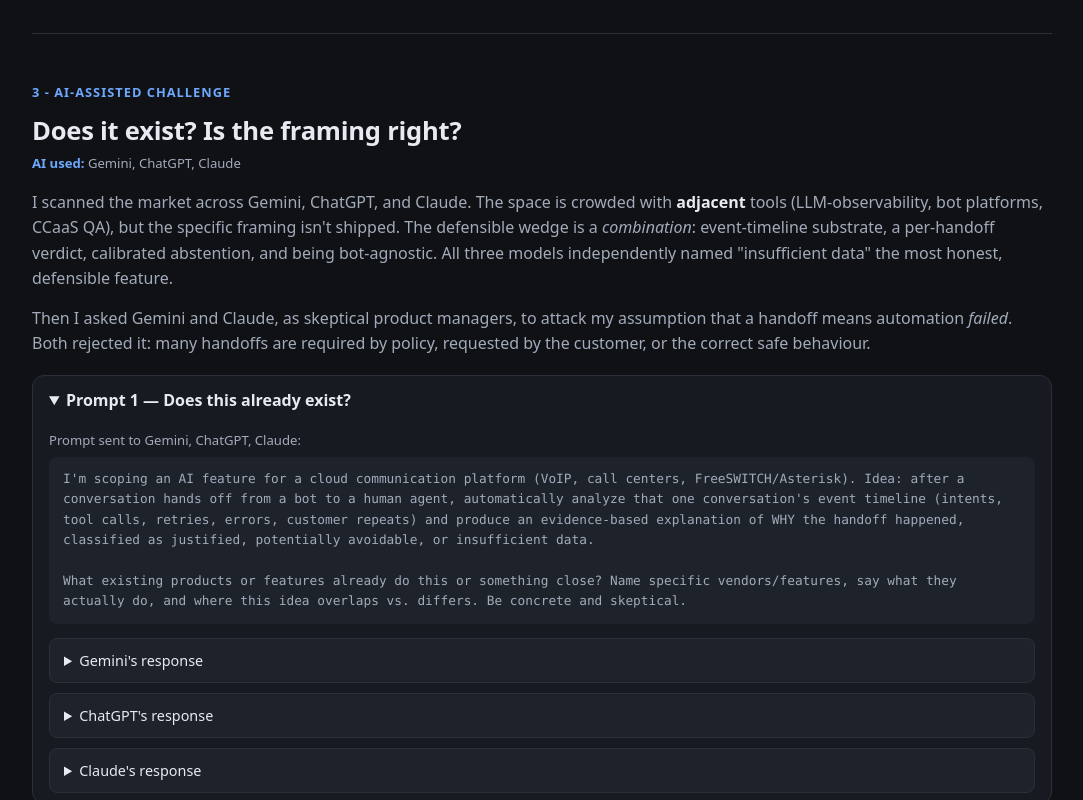
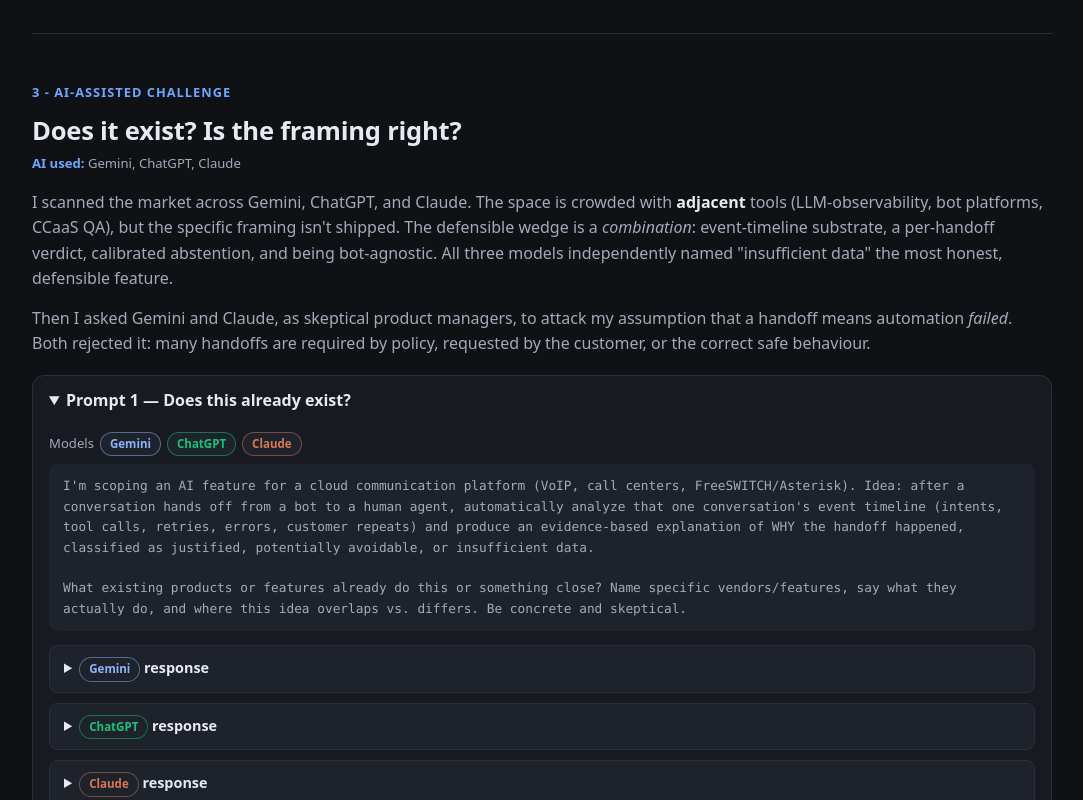
Before and after one commit to erelado/ai-conversation-journey-investigator, a React (Vite) app: page / in a window 1280 px wide. Both pictures are taken after a click on the heading "Prompt 1 — Does this already exist?". Shown: the part 1045-1845 px from the top of the page, without its empty margins (98-1181 px from the left). Built offline with nearby package versions, Linux system fonts and the light colour scheme.

Commit message:
feat(ui): model tags on prompts, June 2026 date, generic assignment wording
Show each model as a colored tag in the AI-challenge blocks; add a June 2026 date chip in the hero and the date in the footer; drop the company name from the footer.

```diff
--- a/src/App.css
+++ b/src/App.css
@@ -26,6 +26,12 @@
   color: var(--text-dim);
   margin: 0 0 28px;
 }
+.hero-meta {
+  display: flex;
+  flex-wrap: wrap;
+  gap: 10px;
+  margin-bottom: 28px;
+}
 .hero .scope {
   display: inline-block;
   font-size: 0.85rem;
@@ -33,7 +39,6 @@
   border: 1px solid var(--border);
   border-radius: 999px;
   padding: 4px 14px;
-  margin-bottom: 28px;
 }
 .hero .actions {
   display: flex;
@@ -529,10 +534,43 @@
   color: var(--accent);
 }
 .ex-meta {
+  display: flex;
+  align-items: center;
+  flex-wrap: wrap;
+  gap: 6px;
   padding: 0 16px;
-  margin: 4px 0 6px;
+  margin: 6px 0 8px;
   color: var(--text-dim);
   font-size: 0.82rem;
+}
+
+/* model tags */
+.model-tag {
+  display: inline-block;
+  font-size: 0.72rem;
+  font-weight: 600;
+  padding: 2px 9px;
+  border-radius: 999px;
+  background: var(--surface-2);
+  border: 1px solid var(--border);
+  color: var(--text-dim);
+  white-space: nowrap;
+}
+.model-tag.gemini {
+  color: #8ab4f8;
+  border-color: rgba(138, 180, 248, 0.5);
+}
+.model-tag.chatgpt {
+  color: #19c37d;
+  border-color: rgba(25, 195, 125, 0.5);
+}
+.model-tag.claude {
+  color: #d97757;
+  border-color: rgba(217, 119, 87, 0.5);
+}
+.resp-word {
+  color: var(--text);
+  font-weight: 600;
 }
 .prompt-text {
   white-space: pre-wrap;
--- a/src/App.tsx
+++ b/src/App.tsx
@@ -20,7 +20,10 @@
           explains <em>why</em>. This turns one journey's event timeline into a cautious,
           evidence-based explanation, and refuses to guess when the data is thin.
         </p>
-        <span className="scope">90-minute discovery &amp; prototype exercise</span>
+        <div className="hero-meta">
+          <span className="scope">90-minute discovery &amp; prototype exercise</span>
+          <span className="scope">June 2026</span>
+        </div>
         <div className="actions">
           <a className="btn primary" href="#prototype">
             Explore the prototype
@@ -308,8 +311,8 @@
 
       <footer>
         <p>
-          Prototype built as a recruitment take-home exercise. Data is synthetic; no real calls, no live LLM
-          call, no telephony integration.
+          Prototype built as a recruitment take-home exercise, June 2026. Data is synthetic: no
+          real calls, no live LLM call, no telephony integration.
         </p>
         <p>
           <a href={REPO_URL} target="_blank" rel="noreferrer">
--- a/src/components/AiChallenge.tsx
+++ b/src/components/AiChallenge.tsx
@@ -2,6 +2,18 @@
 
 const PROMPTS_DOC =
   'https://github.com/erelado/ai-conversation-journey-investigator/blob/main/docs/PROMPTS.md';
+
+function modelKey(model: string): string {
+  const s = model.toLowerCase();
+  if (s.includes('gemini')) return 'gemini';
+  if (s.includes('chatgpt') || s.includes('gpt')) return 'chatgpt';
+  if (s.includes('claude')) return 'claude';
+  return '';
+}
+
+function ModelTag({ model }: { model: string }) {
+  return <span className={`model-tag ${modelKey(model)}`}>{model}</span>;
+}
 
 export function AiChallenge() {
   return (
@@ -9,11 +21,18 @@
       {aiChallenge.map((p) => (
         <details key={p.id} className="exchange">
           <summary>{p.label}</summary>
-          <p className="ex-meta">Prompt sent to {p.exchanges.map((e) => e.model).join(', ')}:</p>
+          <p className="ex-meta">
+            <span>Models</span>
+            {p.exchanges.map((e) => (
+              <ModelTag key={e.model} model={e.model} />
+            ))}
+          </p>
           <pre className="prompt-text">{p.prompt}</pre>
           {p.exchanges.map((e) => (
             <details key={e.model} className="response">
-              <summary>{e.model}'s response</summary>
+              <summary>
+                <ModelTag model={e.model} /> <span className="resp-word">response</span>
+              </summary>
               <pre className="response-text">{e.response}</pre>
             </details>
           ))}
```
